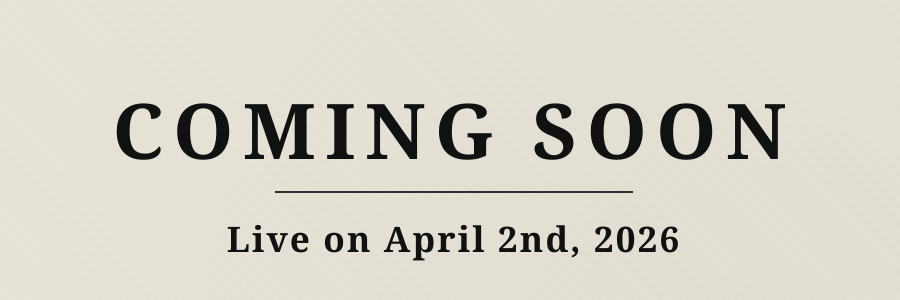
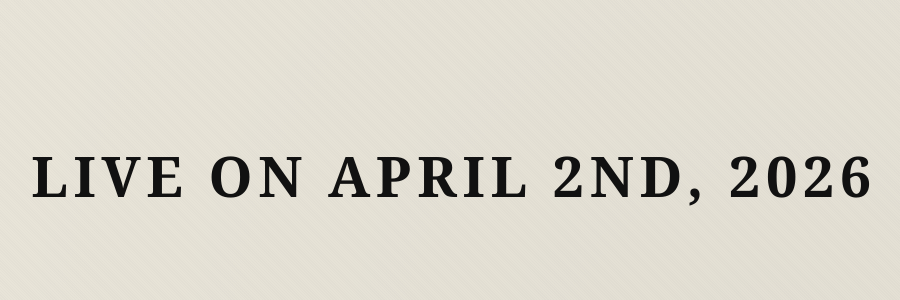
Before and after one commit to muhammetfatihcapoglu/disavurum, a plain HTML site: page index.html in a window 1280 px wide. Shown: the part 224-524 px from the top of the page, without its empty margins (186-1086 px from the left). Drawn offline with Linux system fonts and the light colour scheme.

Commit message:
Change title and simplify HTML layout
Updated the title and simplified the HTML structure.

```diff
--- a/index.html
+++ b/index.html
@@ -3,7 +3,7 @@
 <head>
   <meta charset="utf-8" />
   <meta name="viewport" content="width=device-width, initial-scale=1" />
-  <title>Coming Soon</title>
+  <title>Live on April 2nd, 2026</title>
 
   <style>
     html, body {
@@ -32,39 +32,18 @@
       text-align: center;
     }
 
-    .container {
-      max-width: 90vw;
-    }
-
-    .headline {
-      font-weight: 800;
+    .date {
+      font-weight: 700;
       text-transform: uppercase;
-      letter-spacing: 0.12em;
-      font-size: clamp(2.8rem, 7vw, 4.8rem);
-      line-height: 1.05;
-    }
-
-    .divider {
-      width: clamp(28ch, 55vw, 40ch);
-      height: 2px;
-      background-color: #111;
-      margin: 1.3rem auto;
-      opacity: 0.85;
-    }
-
-    .date {
-      font-weight: 600;
-      font-size: clamp(1.6rem, 3.5vw, 2.2rem);
-      letter-spacing: 0.06em;
+      letter-spacing: 0.1em;
+      font-size: clamp(2rem, 6vw, 3.5rem);
+      line-height: 1.1;
+      padding: 0 1rem;
     }
   </style>
 </head>
 
 <body>
-  <div class="container">
-    <div class="headline">Coming Soon</div>
-    <div class="divider"></div>
-    <div class="date">Live on April 2nd, 2026</div>
-  </div>
+  <div class="date">Live on April 2nd, 2026</div>
 </body>
 </html>
```
